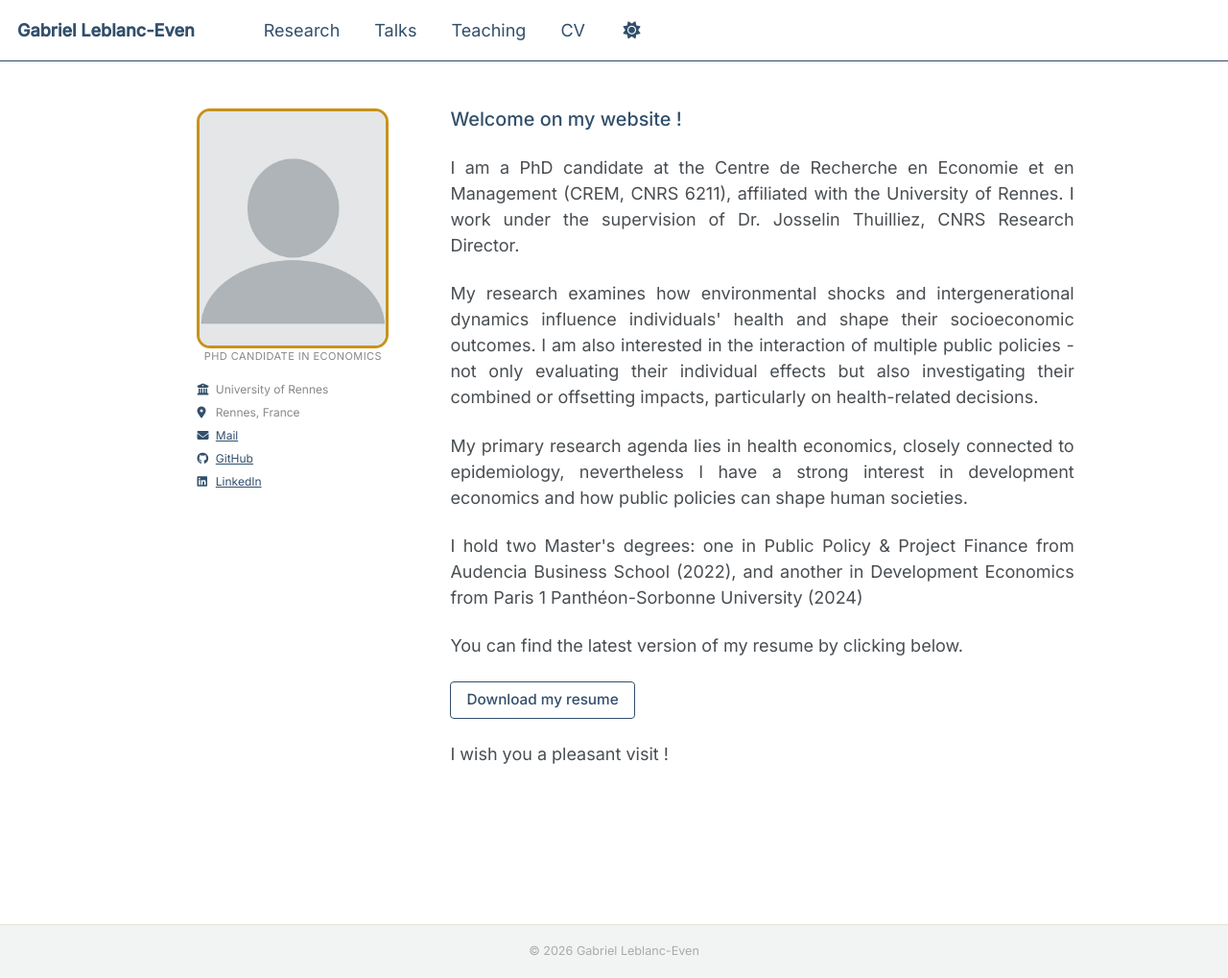
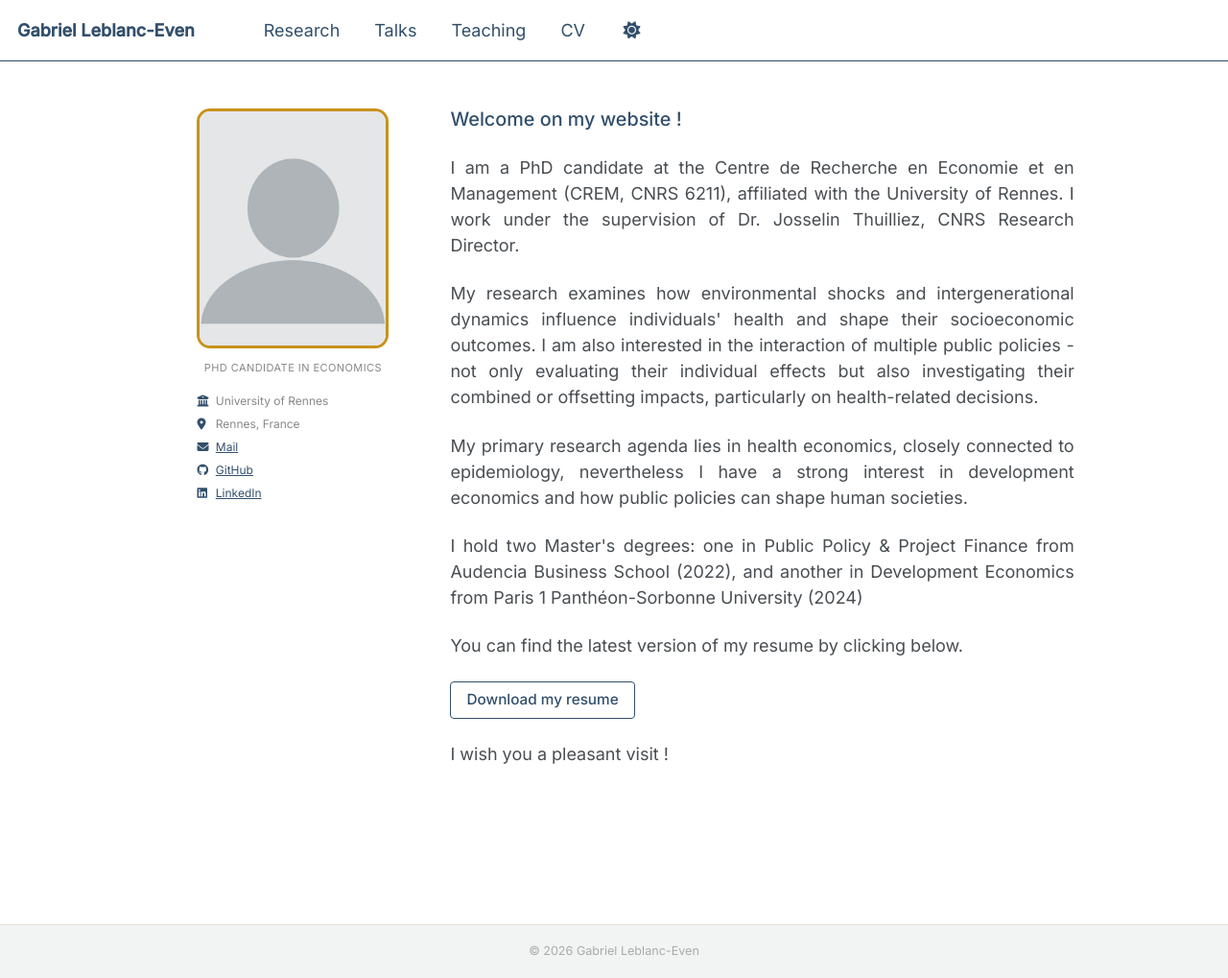
Before and after one commit to gabriel-leblanceven/gabriel-leblanceven.github.io, a Jekyll site: the page built from _pages/about.md, in a window 1280 px wide and 1019 px high. Shown: the whole window at 96% size. Built offline with Jekyll 4.4.1, drawn with Linux system fonts in a browser that asks for light colours; a script bundle is joined from its source files by our own code; library files that are not in the unit come from our copies.

Commit message:
Update about.md

```diff
--- a/_pages/about.md
+++ b/_pages/about.md
@@ -6,11 +6,11 @@ author_profile: false
 <div style="display: flex; gap: 64px; align-items: flex-start; margin-bottom: 60px; margin-left: -128px; margin-right: -128px;">
   <div style="flex-shrink: 0; text-align: center;">
     <img src="/images/profile.png" alt="Photo" style="width: 200px; height: 250px; border-radius: 14px; border: 3px solid #c8921a; object-fit: cover;">
-    <p style="font-size: 11px; text-transform: uppercase; letter-spacing: 0.04em; color: #888;">PhD Candidate in Economics</p>
+    <p style="margin-top:12px; font-size: 11px; text-transform: uppercase; letter-spacing: 0.04em; color: #888;">PhD Candidate in Economics</p>
     <p style="margin-top: 8px; font-size: 12px; color: #888; line-height: 2; text-align: left;">
       <i class="fas fa-building-columns" style="color: #324f6b; width: 16px;"></i> University of Rennes<br>
       <i class="fas fa-map-marker-alt" style="color: #324f6b; width: 16px;"></i> Rennes, France<br>
-      <i class="fas fa-envelope" style="color: #324f6b; width: 16px;"></i> <a href="gabriel.leblanc-even@univ-rennes.fr" style="color: #c8921a;">Mail</a><br>
+      <i class="fas fa-envelope" style="color: #324f6b; width: 16px;"></i> <a href="mailto:gabriel.leblanc-even@univ-rennes.fr" style="color: #c8921a;">Mail</a><br>
       <i class="fab fa-github" style="color: #324f6b; width: 16px;"></i> <a href="https://github.com/gabriel-leblanceven" style="color: #c8921a;">GitHub</a><br>
       <i class="fab fa-linkedin" style="color: #324f6b; width: 16px;"></i> <a href="https://linkedin.com/in/votre-profil" style="color: #c8921a;">LinkedIn</a>
     </p>
```
